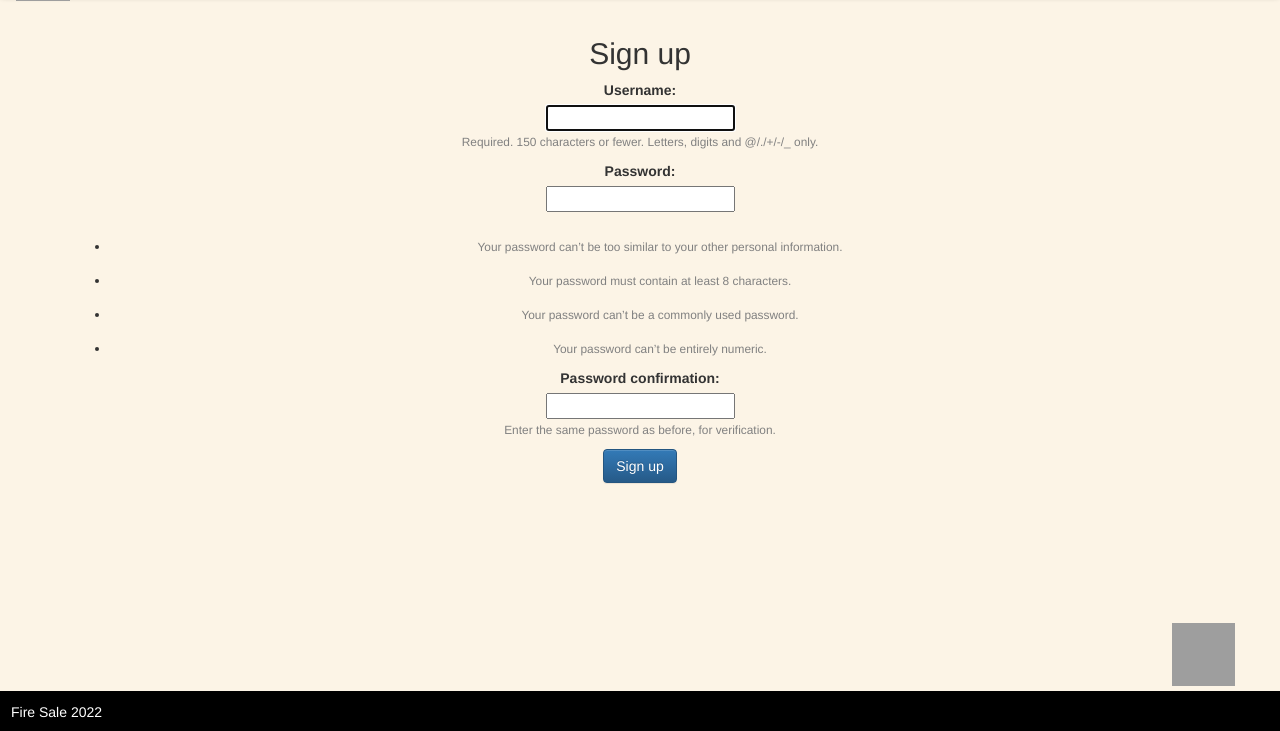
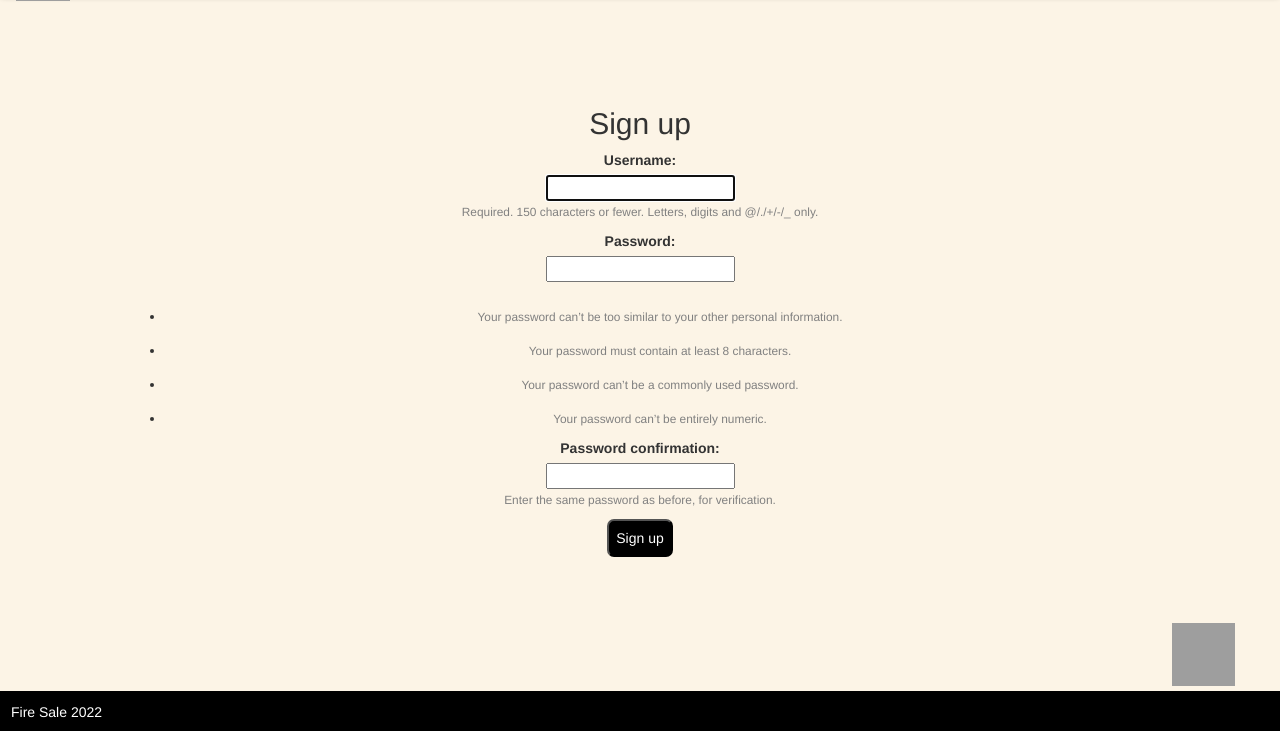
Before and after one commit to anhthuvu512/FireSale, a Django app: page /user/register in a window 1280 px wide. Shown: the part 69-800 px from the top of the page. Run offline with Django 4.2, Linux system fonts and the light colour scheme; grey boxes are pictures that could not be loaded.

Commit message:
button fixed

```diff
--- a/fire_sale/static/css/main.css
+++ b/fire_sale/static/css/main.css
@@ -52,7 +52,7 @@ body{
 
 .container {
     text-align: center;
-
+    padding: 5em;
 }
 
 .home {
@@ -100,9 +100,6 @@ li {
 
 }
 
-#button_edit {
-    padding-top: 10px;
-}
 .item-img {
     width: 20em;
     box-shadow: rgba(14, 30, 37, 0.12) 0px 2px 4px 0px, rgba(14, 30, 37, 0.32) 0px 2px 16px 0px;
@@ -127,6 +124,13 @@ li {
     color: gray;
 
 }
+.button{
+    background-color: black;
+    color: white;
+    padding: 0.5em;
+    border-radius: 0.5em;
+}
+
 .body_menu {
     display: inline-flex;
     padding-top: 10px;
--- a/fire_sale/templates/user/edit_profile.html
+++ b/fire_sale/templates/user/edit_profile.html
@@ -5,7 +5,7 @@
     <form class="form form-horizontal" method="post">
         {% csrf_token %}
         {{ form }}
-        <p id="edit_btn"> <input type="submit" class="btn btn-primary" value="Submit"/></p>
+        <p id="edit_btn"> <input type="submit" class="button" value="Submit"/></p>
     </form>
         </div>
 {% endblock %}
--- a/fire_sale/templates/user/login.html
+++ b/fire_sale/templates/user/login.html
@@ -5,7 +5,7 @@
         {% csrf_token %}
         {{ form }}
         <br>
-        <input type="submit" class="btn btn-primary" value="Sign in"/>
+        <input type="submit" class="button" value="Sign in"/>
     </form>
     <br><br>
     <a href="{% url 'register' %}">Don't have an account</a>
--- a/fire_sale/templates/user/register.html
+++ b/fire_sale/templates/user/register.html
@@ -12,6 +12,6 @@
         {% endif %}
         </p>
         {% endfor %}
-        <input type="submit" class="btn btn-primary" value="Sign up"/>
+        <input type="submit" class="button" value="Sign up"/>
     </form>
 {% endblock %}
```
